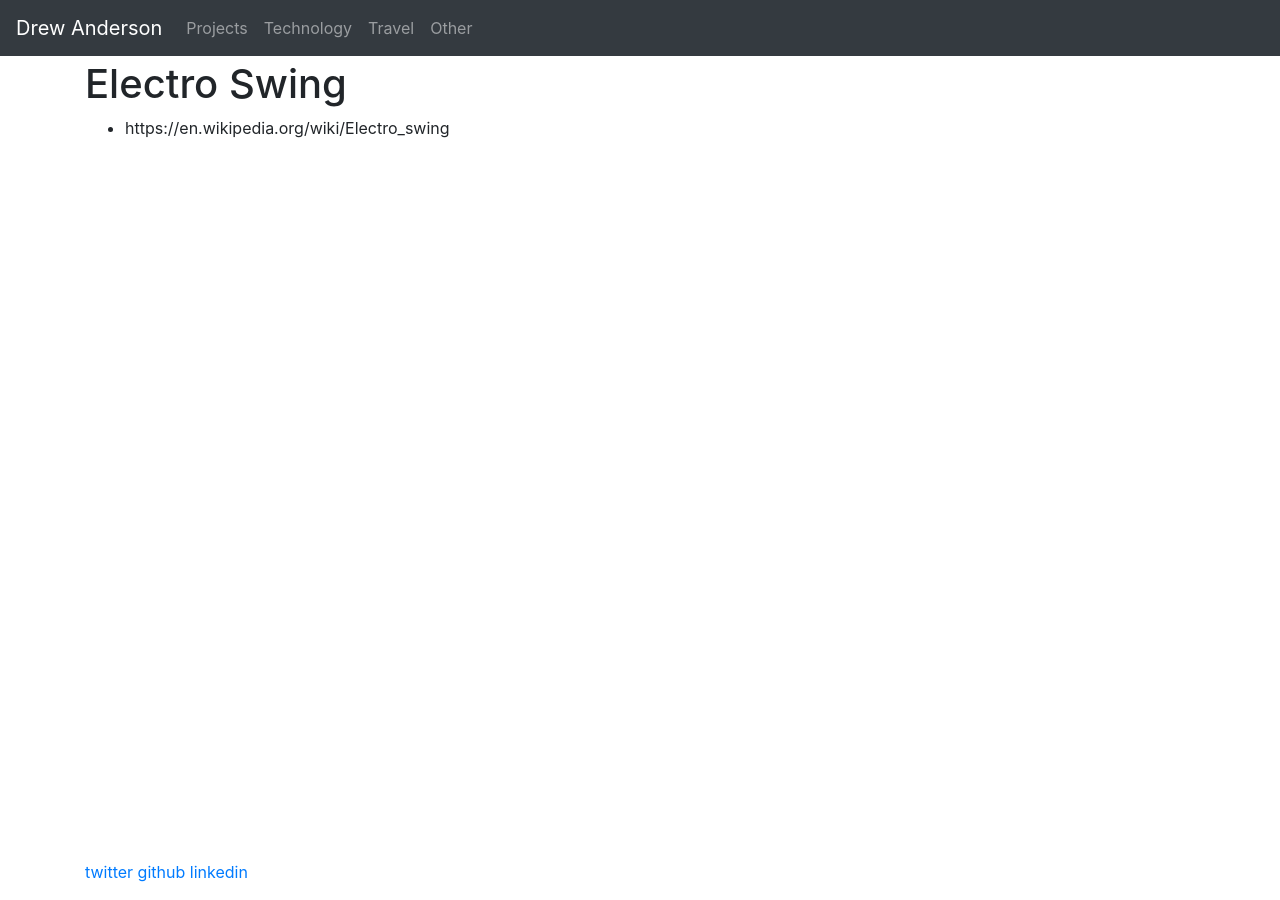
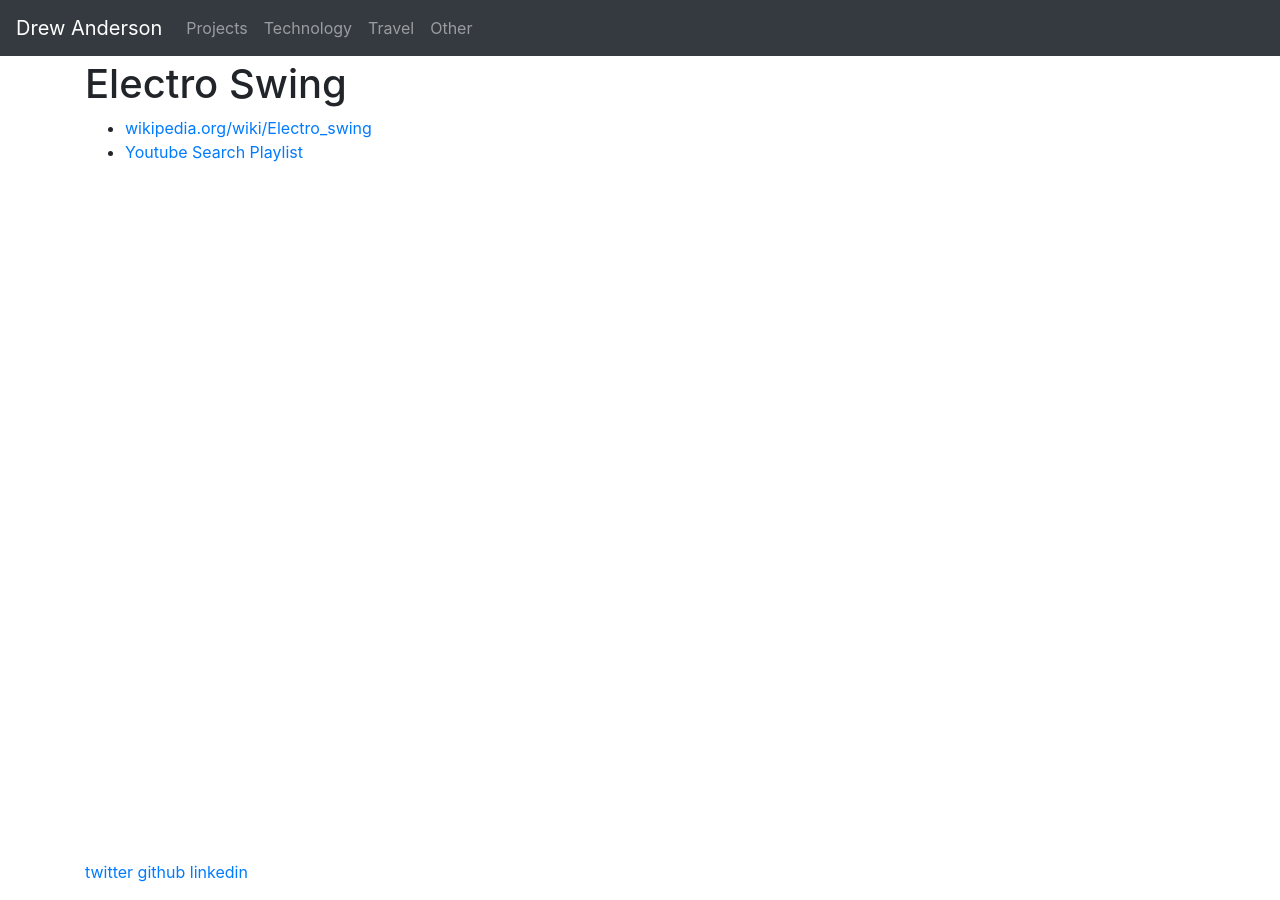
Before and after one commit to drewandersonnz/drewandersonnz.github.io, a Jekyll site: the page built from _posts/2020-03-28-electro-swing.md, in a window 1280 px wide. Built offline with Jekyll 4.4.1, drawn with Linux system fonts in a browser that asks for light colours.

Commit message:
electro swing link

```diff
--- a/_posts/2020-03-28-electro-swing.md
+++ b/_posts/2020-03-28-electro-swing.md
@@ -13,4 +13,5 @@ tags:
 
 ---
 
-* https://en.wikipedia.org/wiki/Electro_swing
+* [wikipedia.org/wiki/Electro_swing](https://en.wikipedia.org/wiki/Electro_swing)
+* [Youtube Search Playlist](https://www.youtube.com/results?search_query=electro+swing&sp=EgIQAw%253D%253D)
```
